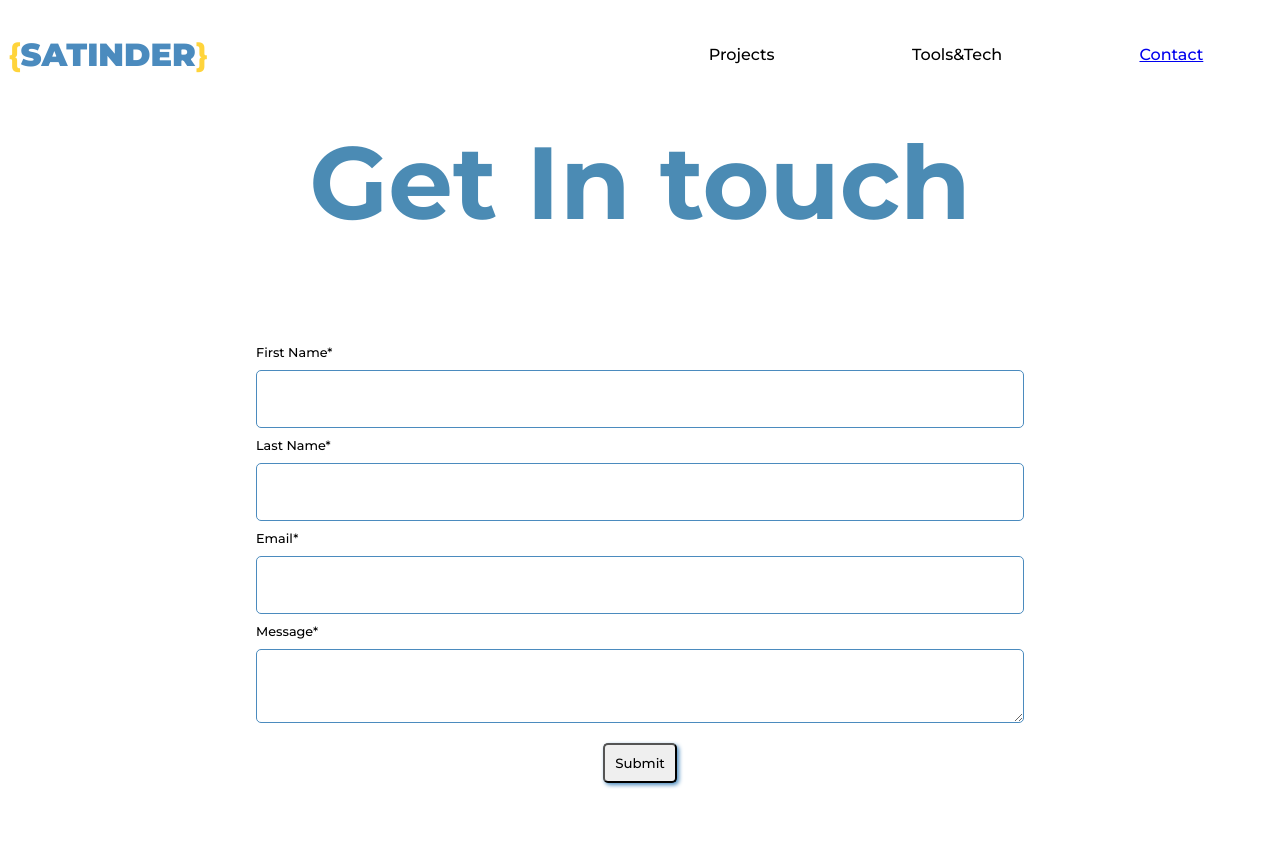
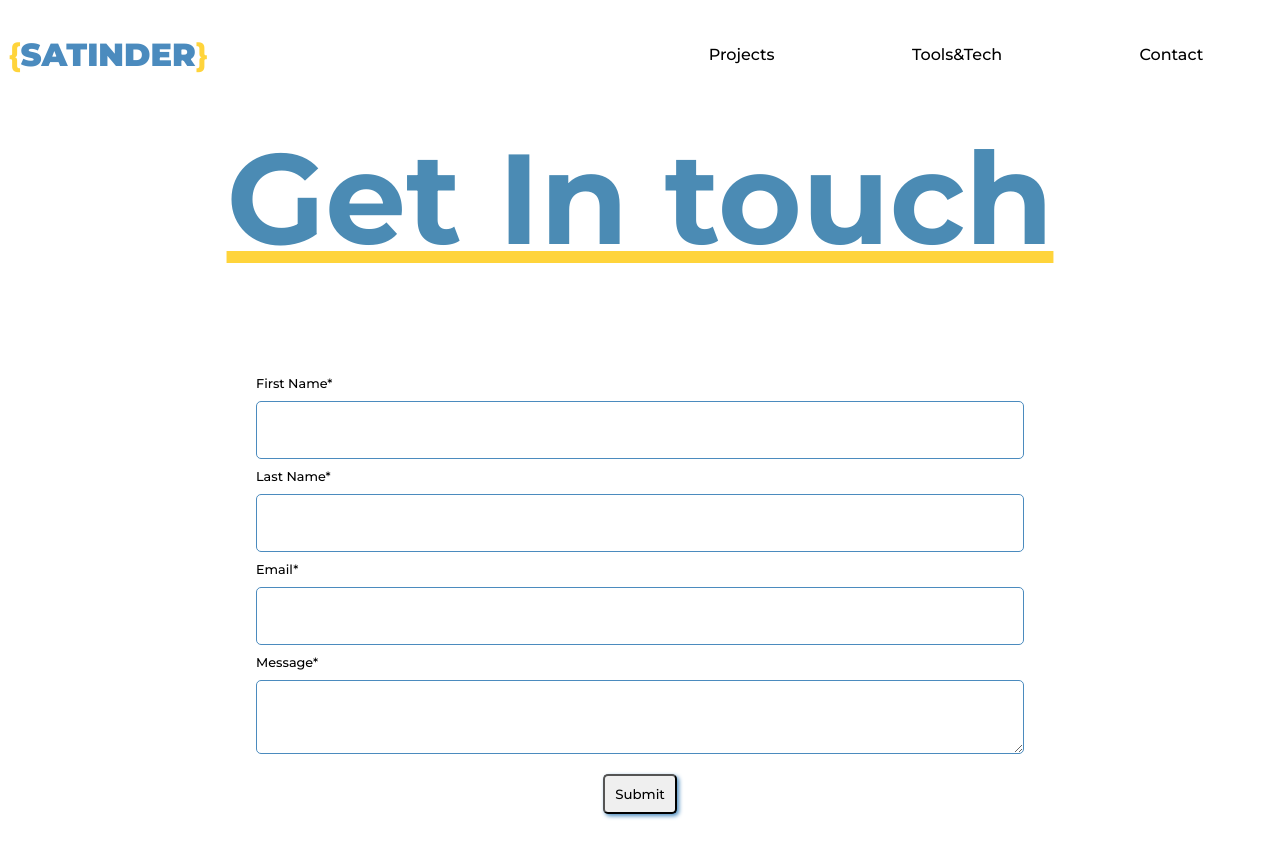
Before and after one commit to satindersingh472/satinder_portfolio, a Vue app: page /#/contact_page in a window 1280 px wide. Shown: the top 858 px of the page. Built offline with nearby package versions, Linux system fonts and the light colour scheme.

Commit message:
working_on_displaying_tools_tech

```diff
--- a/src/components/logoSatinder.vue
+++ b/src/components/logoSatinder.vue
@@ -1,6 +1,6 @@
 <template>
     <div>
-     <h2>{<span class="name">SATINDER</span>}</h2>
+     <router-link class="links" to="/"><h2>{<span class="name">SATINDER</span>}</h2></router-link>
     </div>
 </template>
 
@@ -16,9 +16,13 @@
     font-size: 2rem;
     font-weight: bold;
   }
+  .links{
+    text-decoration: none;
+  }
   .name{
     font-weight: 900;
     color: #4b8bbe;
+
   }
 
 </style>
--- a/src/components/navbarDesktop.vue
+++ b/src/components/navbarDesktop.vue
@@ -5,9 +5,9 @@
        <logo-satinder></logo-satinder>
         </div>
       <div class="links">
-        <h2>Projects</h2>
-        <h2>Tools&Tech</h2>
-        <router-link to="/contact_page" class="contact">Contact</router-link>
+        <router-link to="/projects_satinder" class="one_link"><h2>Projects</h2></router-link>
+        <router-link to="/tools_tech" class="one_link"><h2>Tools&Tech</h2></router-link>
+        <router-link to="/contact_page" class="one_link">Contact</router-link>
       </div>
     </div>
   </div>
@@ -60,5 +60,14 @@ img{
     grid-auto-flow: column;
     align-items: center;
     justify-items: center;
+    .one_link{
+      text-decoration: none;
+      color: black;
+      padding: 5px;
+      transition: background .3s ease-in-out ;
+      &:hover{
+        background: #ffd43b;
+      }
+    }
 }
 </style>
--- a/src/router/index.js
+++ b/src/router/index.js
@@ -3,6 +3,8 @@ import VueRouter from 'vue-router'
 import HomePage from "@/views/homePage.vue"
 import ContactPage from "@/views/contactPage.vue"
 import AboutMe from "@/views/aboutMe.vue"
+import ToolsTech from "@/views/toolsTech.vue";
+import ProjectsSatinder from "@/views/projectsSatinder.vue";
 
 Vue.use(VueRouter)
 
@@ -12,7 +14,7 @@ const routes = [
     component: HomePage,
     meta: [
       {
-        title: `Hi, I'm Satinder Singh`
+        title: `Satinder Singh`
       },
       {
         name: `author`,
@@ -69,6 +71,47 @@ const routes = [
         content: `Satinder Singh, full-stack web developement, projects, skills, about`
       }
     ]
+  },{
+    path: `/tools_tech`,
+    component: ToolsTech,
+    meta: [
+      {
+        title: 'knowledge of Tools'
+      },
+      {
+        name: `author`,
+        content: `Satinder Singh`
+      },
+      {
+        name: `description`,
+        content: `Description about satinder's knowledge of tools`
+      },
+      {
+        name: `keywords`,
+        content: `programming languages, tools, using logic`
+      }
+    ]
+  },
+  {
+    path: `/projects_satinder`,
+    component: ProjectsSatinder,
+    meta:[
+      {
+        title: 'projects satinder'
+      },
+      {
+        name: `author`,
+        content: `Satinder singh`
+      },
+      {
+        name: `description`,
+        content: `Description about the projects from satinder`
+      },
+      {
+        name: `keywords`,
+        content: `vue projects, python projects, javascript, front-end, database, backend`
+      }
+    ]
   }
 
 ]
--- a/src/views/contactPage.vue
+++ b/src/views/contactPage.vue
@@ -32,19 +32,18 @@ import ContactForm from '@/components/contactForm.vue';
 }
 h1{
   font-weight: bold;
-  font-size: 8vw;
+  font-size: 10vw;
   color:#4b8bb4;
   }
 
 .bar{
   display: grid;
-  grid-template-columns: repeat(auto-fit, minmax(400px,1fr));
-  place-items: center;
   width: 100%;
   .question{
     width: 100%;
     display: grid;
     place-items: center;
+    text-decoration: underline #ffd43b;
 
   }
 }
--- /dev/null
+++ b/src/views/toolsTech.vue
@@ -0,0 +1,15 @@
+<template>
+    <div>
+
+    </div>
+</template>
+
+<script>
+    export default {
+
+    }
+</script>
+
+<style lang="scss" scoped>
+
+</style>
```
Also changed, not shown: src/views/projectsSatinder.vue (added).
